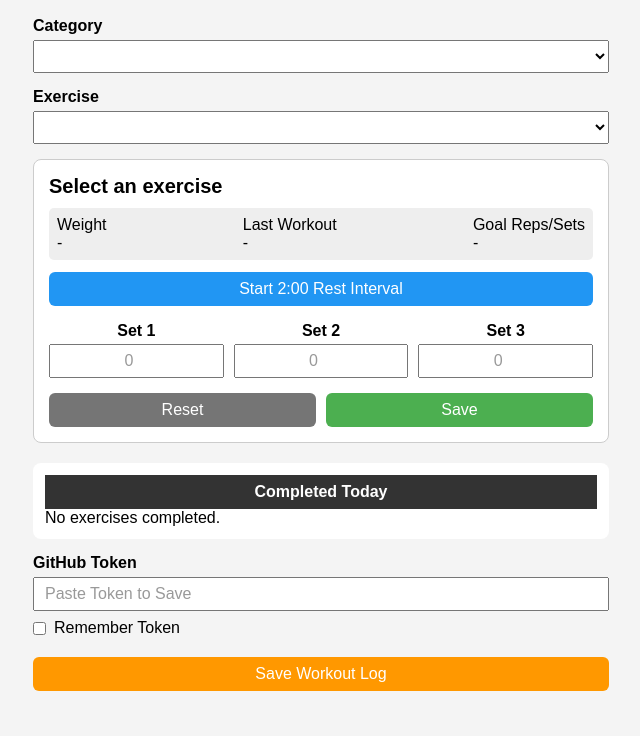
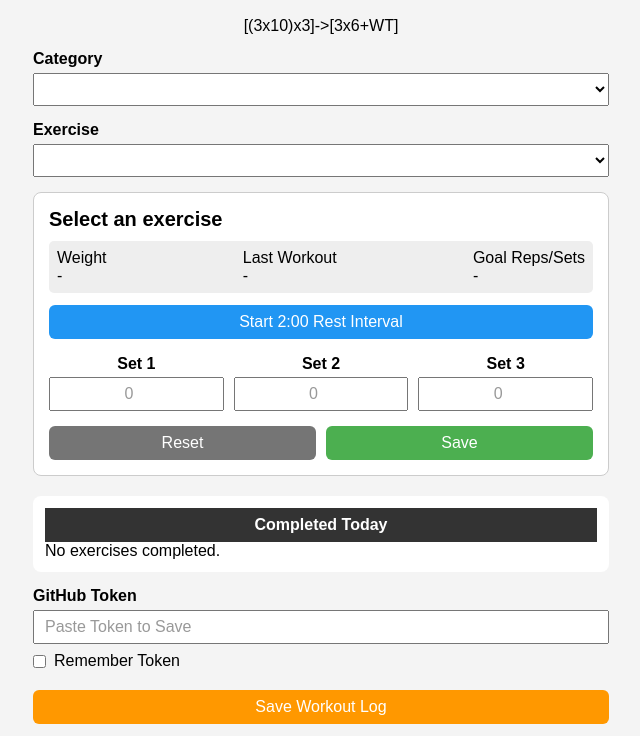
Before and after one commit to bcdatavis/fitness-tracker, a plain HTML site: page workout.html in a window 1280 px wide. Shown: the part 99-835 px from the top of the page, without its empty margins (319-959 px from the left). Before the commit the page ends 802 px from the top, so only its background shows below. Drawn offline with Linux system fonts and the light colour scheme; no server answers.

Commit message:
Update workout.html

```diff
--- a/workout.html
+++ b/workout.html
@@ -302,6 +302,9 @@ Workout Tracker
 
 </div>
 
+<div style="text-align: center;">
+    [(3x10)x3]->[3x6+WT]
+</div>
 
 <label for="category">
 Category
```
